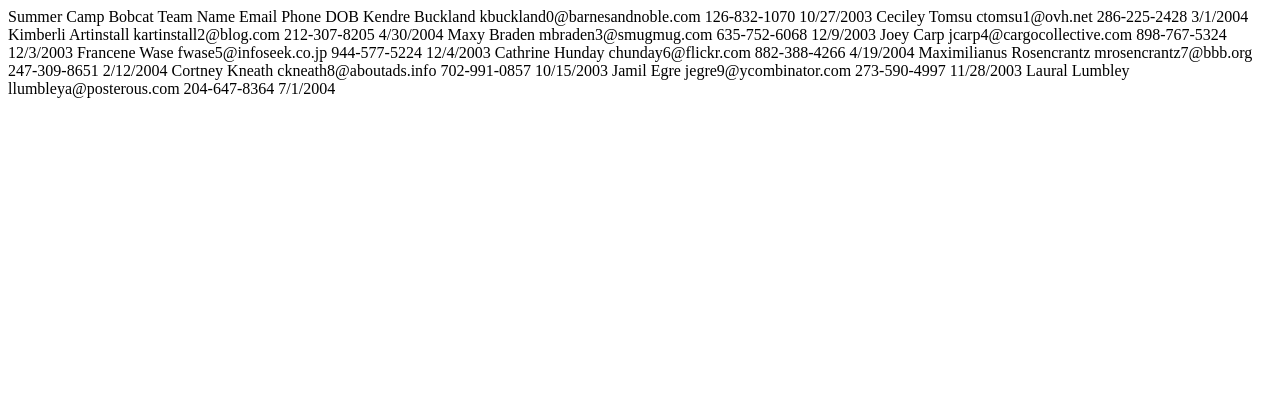
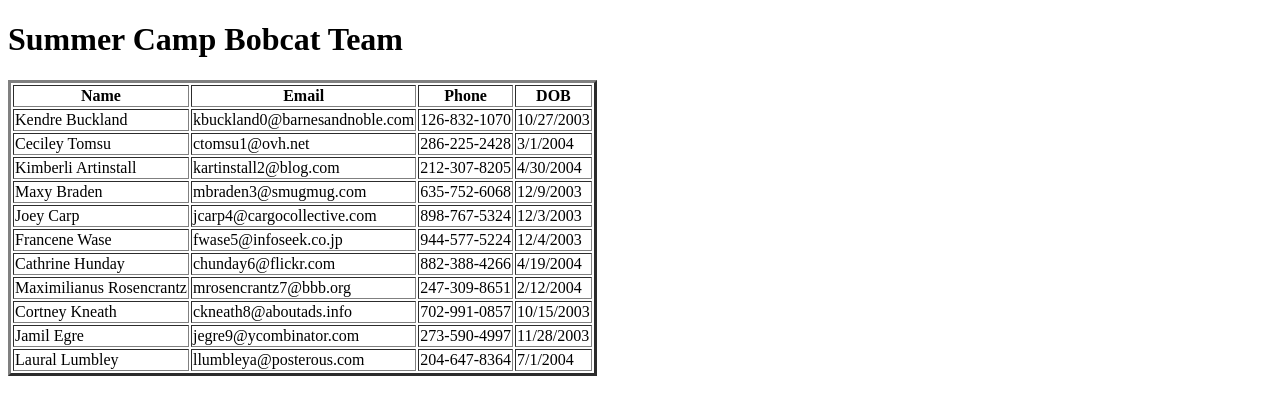
Before and after one commit to KTProg-2024/summer-camp-zsda111, a plain HTML site: page index.html in a window 1280 px wide. Drawn offline with Linux system fonts and the light colour scheme.

Commit message:
made a table of people listed in the summer camp bobcat team

```diff
--- a/index.html
+++ b/index.html
@@ -1,24 +1,85 @@
 <!DOCTYPE html>
 <html>
     <head>
-
+        <title> Summer Camp BobCat Team</title>
     </head>
 
     <body>
 
-Summer Camp Bobcat Team
-Name	Email	Phone	DOB
-Kendre Buckland	kbuckland0@barnesandnoble.com	126-832-1070	10/27/2003
-Ceciley Tomsu	ctomsu1@ovh.net	286-225-2428	3/1/2004
-Kimberli Artinstall	kartinstall2@blog.com	212-307-8205	4/30/2004
-Maxy Braden	mbraden3@smugmug.com	635-752-6068	12/9/2003
-Joey Carp	jcarp4@cargocollective.com	898-767-5324	12/3/2003
-Francene Wase	fwase5@infoseek.co.jp	944-577-5224	12/4/2003
-Cathrine Hunday	chunday6@flickr.com	882-388-4266	4/19/2004
-Maximilianus Rosencrantz	mrosencrantz7@bbb.org	247-309-8651	2/12/2004
-Cortney Kneath	ckneath8@aboutads.info	702-991-0857	10/15/2003
-Jamil Egre	jegre9@ycombinator.com	273-590-4997	11/28/2003
-Laural Lumbley	llumbleya@posterous.com	204-647-8364	7/1/2004
-
+<h1>Summer Camp Bobcat Team</h1>
+<table border="3">
+  <tr>
+    <th>Name</th>
+    <th>Email</th>
+    <th>Phone</th>
+    <th>DOB</th>
+  </tr>
+  <tr>
+    <td>Kendre Buckland</td>
+    <td>kbuckland0@barnesandnoble.com</td>
+    <td>126-832-1070</td>
+    <td>10/27/2003</td>
+ </tr>
+ <tr>
+    <td>Ceciley Tomsu</td>
+    <td>ctomsu1@ovh.net</td>
+    <td>286-225-2428</td>
+    <td>3/1/2004</td>
+ </tr>
+  <tr>
+    <td>Kimberli Artinstall</td>
+    <td>kartinstall2@blog.com</td>
+    <td>212-307-8205</td>
+    <td>4/30/2004</td>
+  </tr>
+  <tr>
+    <td>Maxy Braden</td>
+    <td>mbraden3@smugmug.com</td>
+    <td>635-752-6068</td>
+    <td>12/9/2003</td>
+  </tr>
+  <tr>
+    <td>Joey Carp</td>
+    <td>jcarp4@cargocollective.com</td>
+    <td>898-767-5324</td>
+    <td>12/3/2003</td>
+  </tr>
+  <tr>
+    <td>Francene Wase</td>
+    <td>fwase5@infoseek.co.jp</td>
+    <td>944-577-5224</td>
+    <td>12/4/2003</td>
+  </tr>
+  <tr>
+    <td>Cathrine Hunday</td>
+    <td>chunday6@flickr.com</td>
+    <td>882-388-4266</td>
+    <td>4/19/2004</td>
+  </tr>
+  <tr>
+    <td>Maximilianus Rosencrantz</td>
+    <td>mrosencrantz7@bbb.org</td>
+    <td>247-309-8651</td>
+    <td>2/12/2004</td>
+  </tr>
+  <tr>
+    <td>Cortney Kneath</td>
+    <td>ckneath8@aboutads.info</td>
+    <td>702-991-0857</td>
+    <td>10/15/2003</td>
+  </tr>
+  <tr>
+    <td>Jamil Egre</td>
+    <td>jegre9@ycombinator.com</td>
+    <td>273-590-4997</td>
+    <td>11/28/2003</td>
+  </tr>
+  <tr>
+    <td>Laural Lumbley</td>
+    <td>llumbleya@posterous.com</td>
+    <td>204-647-8364</td>
+    <td>7/1/2004</td>
+  </tr>
+</Table>
     </body>
 </html>
```
